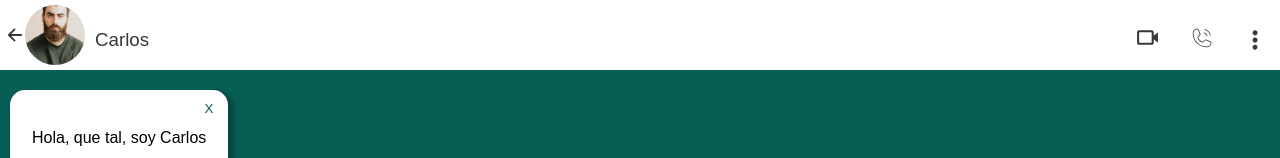
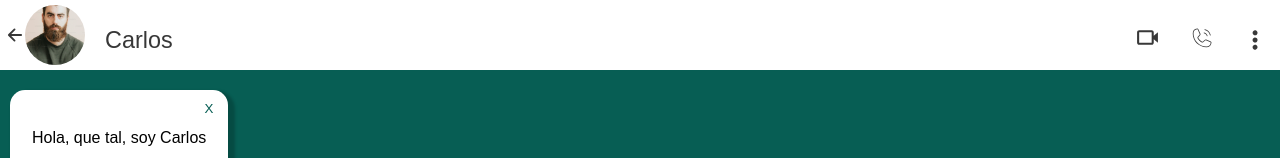
Before and after one commit to Charlydaniel/TP-2-Chat, a React (Vite) app: page /contacts/1/messages in a window 1280 px wide. Shown: the top 158 px of the page. Built offline with nearby package versions, Linux system fonts and the light colour scheme.

Commit message:
cambio de boton volver por original de whatsapp

```diff
--- a/src/Components/Chat-component/ChatStyle.css
+++ b/src/Components/Chat-component/ChatStyle.css
@@ -119,6 +119,8 @@
     display: flex;
     flex-direction: row;
     align-items: center;
+    padding-left: 10px;
+    font-size: 20px;
 }
 .nombre-contacto{
     font-family: sans-serif;
```
